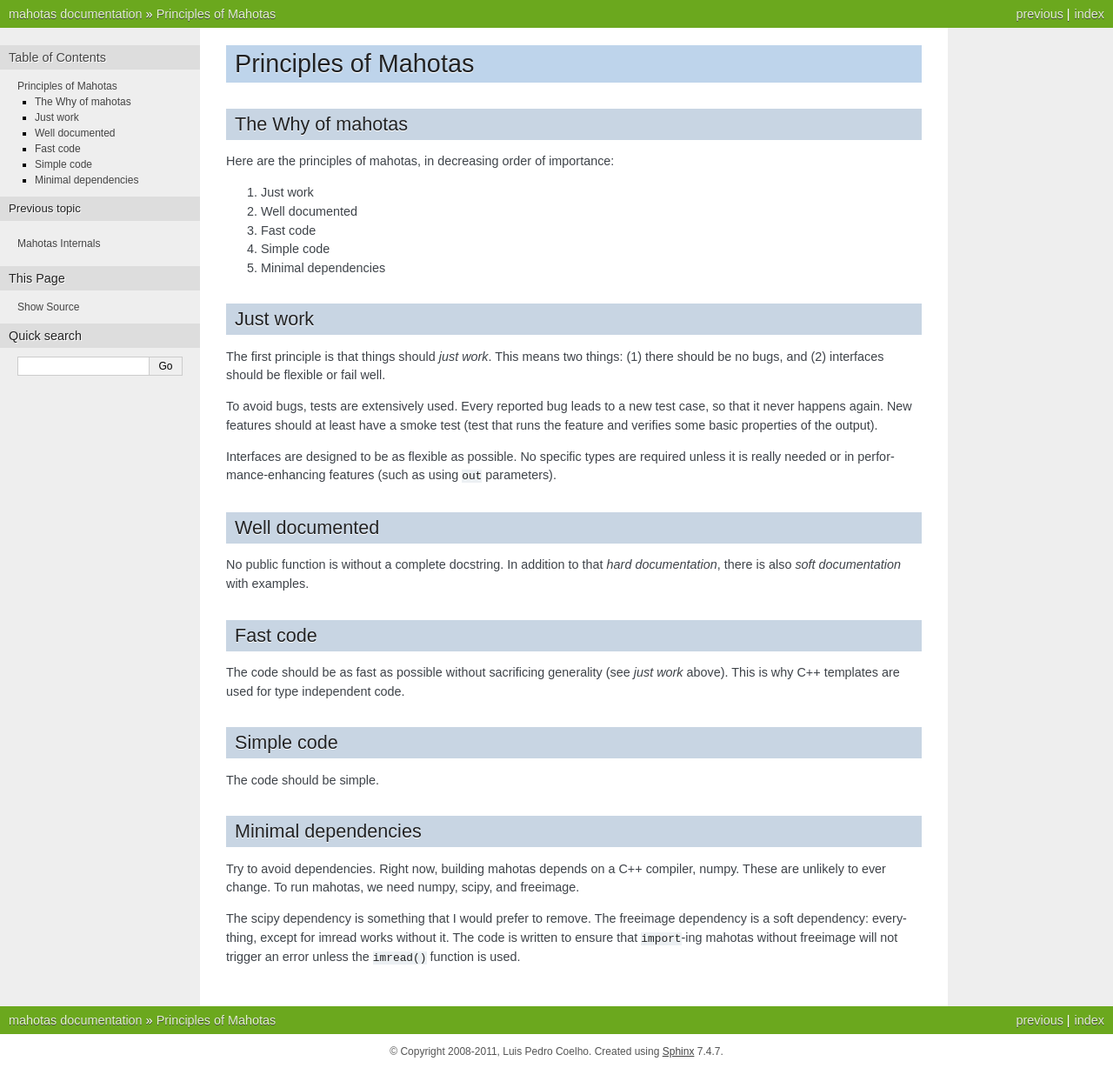
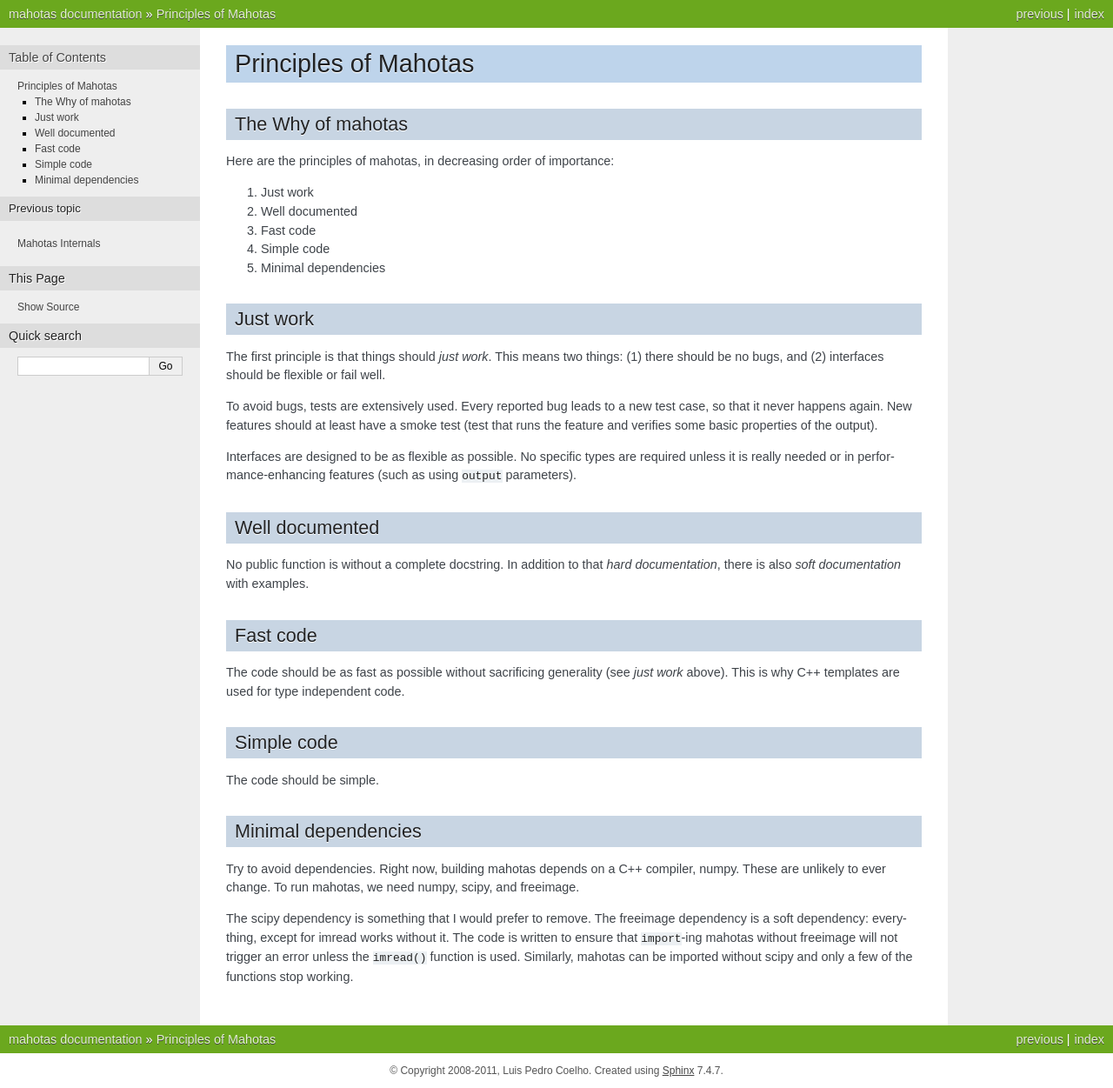
Before and after one commit to luispedro/mahotas, a Sphinx documentation site: the page built from docs/source/principles.rst, in a window 1280 px wide. Shown: the whole page at 87% size. Built offline with Sphinx 7.4.7, drawn with Linux system fonts in a browser that asks for light colours; formulas are drawn with MathJax 3; before the commit the page ends 1229 px from its top, so only the background shows below that.

Commit message:
DOC scipy is soft dep. output is called output

```diff
--- a/docs/source/principles.rst
+++ b/docs/source/principles.rst
@@ -26,7 +26,7 @@
 
 Interfaces are designed to be as flexible as possible. No specific types are
 required unless it is really needed or in performance-enhancing features (such
-as using ``out`` parameters).
+as using ``output`` parameters).
 
 Well documented
 ---------------
@@ -56,4 +56,6 @@
 The scipy dependency is something that I would prefer to remove. The freeimage
 dependency is a soft dependency: everything, except for imread works without
 it. The code is written to ensure that ``import``-ing mahotas without freeimage
-will not trigger an error unless the ``imread()`` function is used.
+will not trigger an error unless the ``imread()`` function is used. Similarly,
+mahotas can be imported without scipy and only a few of the functions stop
+working.
```
